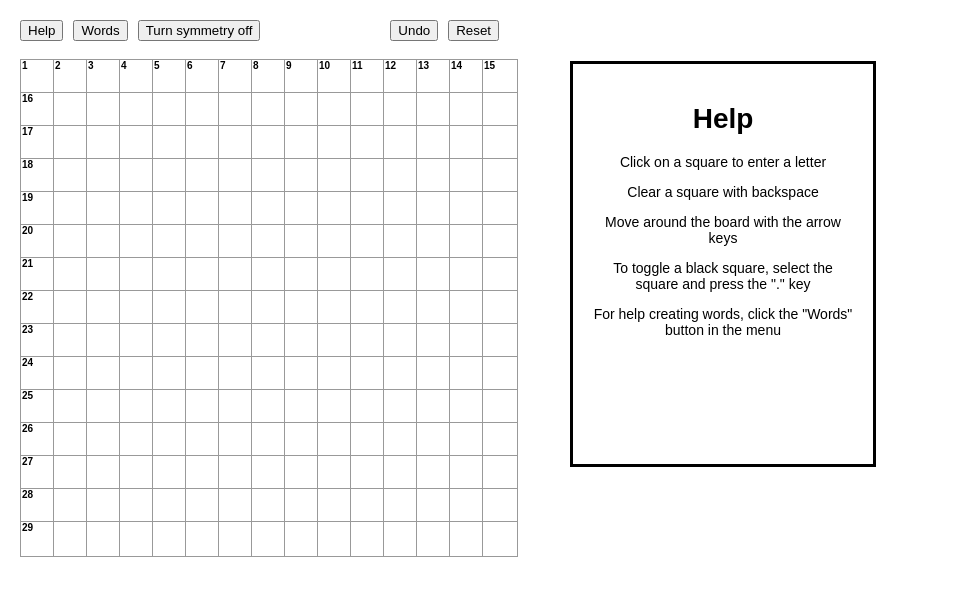
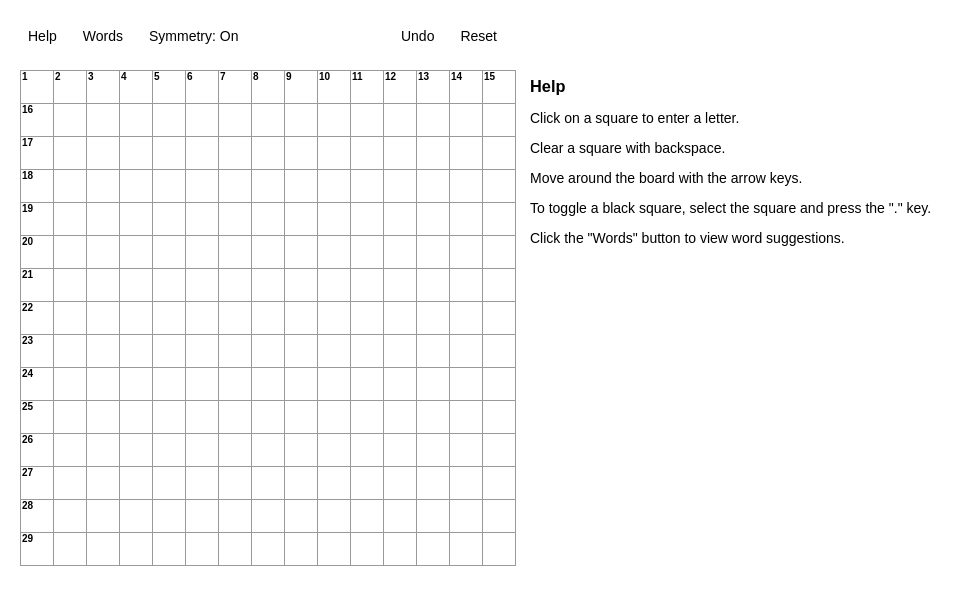
Before and after one commit to tatemunnich/crossword, a React (Create React App) app: page / in a window 1280 px wide. Both pictures are taken after a click on the button "Help". Shown: the top 596 px of the page, without its empty margins (0-971 px from the left). Built offline with nearby package versions, Linux system fonts and the light colour scheme.

Commit message:
Added Toggle-Symmetry, cleaned up menu, cleaned up help panel.

```diff
--- a/src/App.css
+++ b/src/App.css
@@ -36,7 +36,7 @@ body {
 }
 
 .highlighted-square {
-  background-color: #bfc4d6;
+  background-color: #c9e4ff;
   font-size: 22px;
 }
 
@@ -70,19 +70,28 @@ body {
   display: flex;
   flex-direction: row;
   margin-bottom: 20px;
+  width: 495px;
 }
 
 .menubar {
   display: flex;
   flex-direction: row;
-}
-
-.menubar-right{
-  margin-left: 120px;
+  width: 495px;
+  justify-content: space-between;
 }
 
 .menu-button {
   margin-right: 10px;
+  border: none;
+  border-radius: 4px;
+  background-color: white;
+  font: 14px "Century Gothic", Futura, sans-serif;
+  outline: none;
+  padding: 8px;
+}
+
+.menu-button:hover {
+  background-color: #c9e4ff;
 }
 
 .square {
@@ -113,12 +122,21 @@ body {
   flex-direction: row;
 }
 
+/*.panel-contents {*/
+/*  width: 260px;*/
+/*  border-style: solid;*/
+/*  border-radius: 8px;*/
+/*  background-color: #dddddd;*/
+/*  border-color: #bfbfbf;*/
+/*  margin-left: 40px;*/
+/*  width: 260px;*/
+/*  height: 360px;*/
+/*  padding: 20px;*/
+/*  text-align: left;*/
+/*}*/
+
 .panel-contents {
-  width: 260px;
-  border-style: solid;
-  margin-left: 40px;
-  height: 360px;
-  padding: 20px;
+  text-align: left;
 }
 
 .suggestion-panel {
--- a/src/components/Game.js
+++ b/src/components/Game.js
@@ -365,9 +365,16 @@ class Game extends React.Component {
             this.undo();
         } else if (value==="reset") {
             this.reset();
-        }  else if (value==="symmetry") {
-            const sym = this.state.symmetrical;
-            this.setState({symmetrical: !sym});
+        } else if (value==="toggle-symmetry") {
+            const btn = document.getElementById("toggle-symmetry")
+            if (this.state.symmetrical) {
+                this.setState({symmetrical: false})
+                btn.innerText = "Symmetry: Off";
+            }
+            else {
+                this.setState({symmetrical: true})
+                btn.innerHTML = "Symmetry: On";
+            }
         } else {
             this.setState({panelControl: value});
         }
@@ -384,22 +391,17 @@ class Game extends React.Component {
     }
 
     getHighlightedSquares() {
-        let highlightedSquares = [];
+        let highlightedSquares = this.fill2dArray();
         const squares = this.getCurrentSquares();
-        for (let i = 0; i < BOARD_SIZE; i++) {
-            highlightedSquares.push(Array(BOARD_SIZE).fill(false));
-        }
-
         let highlightIsTrue = true;
         let hasHitFocus = false;
 
-        if (this.state.isAcross) {
         for (let i = 0; i < BOARD_SIZE; i++) {
             for (let j = 0; j < BOARD_SIZE; j++) {
                 if (!hasHitFocus) {
                     highlightIsTrue = true;
                 }
-                    if (squares[i][j] === '.') {
+                if (squares[i][j] === '.' && i === this.state.focusRow && this.state.isAcross) {
                     highlightIsTrue = false;
                     if (!hasHitFocus) {
                         for (let k = 0; k < j; k++) {
@@ -407,23 +409,7 @@ class Game extends React.Component {
                         }
                     }
                 }
-                    if (i * BOARD_SIZE + j === this.state.focusIndex) {
-                        highlightedSquares[i][j] = false;
-                        hasHitFocus = true;
-                    } else if (i === this.state.focusRow && highlightIsTrue) {
-                        highlightedSquares[i][j] = true;
-                    }
-                }
-            }
-        }
-
-        else if (!this.state.isAcross) {
-            for (let i = 0; i < BOARD_SIZE; i++) {
-                for (let j = 0; j < BOARD_SIZE; j++) {
-                    if (!hasHitFocus) {
-                        highlightIsTrue = true;
-                    }
-                    if (squares[i][j] === '.' && j ===this.state.focusCol) {
+                else if (squares[i][j] === '.' && j === this.state.focusCol && !this.state.isAcross) {
                     highlightIsTrue = false;
                     if (!hasHitFocus) {
                         for (let k = 0; k < i; k++) {
@@ -434,9 +420,10 @@ class Game extends React.Component {
                 if (i * BOARD_SIZE + j === this.state.focusIndex) {
                     highlightedSquares[i][j] = false;
                     hasHitFocus = true;
-                    } else if (j === this.state.focusCol && highlightIsTrue) {
+                } else if (i === this.state.focusRow && highlightIsTrue && this.state.isAcross) {
                     highlightedSquares[i][j] = true;
-                    }
+                } else if (j === this.state.focusCol && highlightIsTrue && !this.state.isAcross) {
+                    highlightedSquares[i][j] = true;
                 }
             }
         }
@@ -495,7 +482,7 @@ class Game extends React.Component {
                 <div className={"menu"}>
                     <Menu
                         onClick={this.handleMenuClick}
-                        symmetrical={this.state.symmetrical}
+                        toggleSymmetry={this.toggleSymmetry}
                     />
                 </div>
                 <div className={"game"}>
--- a/src/components/Menu.js
+++ b/src/components/Menu.js
@@ -10,7 +10,7 @@ class Menu extends React.Component {
                 <div className={"menubar-left"}>
                     <button className={"menu-button"} value={"Help"} onClick={this.props.onClick}>Help</button>
                     <button className={"menu-button"} value={"Words"} onClick={this.props.onClick}>Words</button>
-                    <button className={"menu-button"} value={"symmetry"} onClick={this.props.onClick}>Turn symmetry {this.props.symmetrical? "off" : "on"}</button>
+                    <button id={"toggle-symmetry"} className={"menu-button"} value={"toggle-symmetry"} onClick={this.props.onClick}>Symmetry: On</button>
                 </div>
                 <div className={"menubar-right"}>
                     <button className={"menu-button"} value="undo" onClick={this.props.onClick}>Undo</button>
--- a/src/components/Panel.js
+++ b/src/components/Panel.js
@@ -17,12 +17,12 @@ class Panel extends React.Component {
 function HelpPanel() {
     return (
         <div className={"panel-contents"}>
-            <h1>Help</h1>
-            <p>Click on a square to enter a letter</p>
-            <p>Clear a square with backspace</p>
-            <p>Move around the board with the arrow keys</p>
-            <p>To toggle a black square, select the square and press the "." key</p>
-            <p>For help creating words, click the "Words" button in the menu</p>
+            <h3>Help</h3>
+            <p>Click on a square to enter a letter.</p>
+            <p>Clear a square with backspace.</p>
+            <p>Move around the board with the arrow keys.</p>
+            <p>To toggle a black square, select the square and press the "." key.</p>
+            <p>Click the "Words" button to view word suggestions.</p>
         </div>
     )
 }
--- a/src/components/Square.js
+++ b/src/components/Square.js
@@ -32,7 +32,7 @@ class Square extends React.Component {
                     </label>
                     : null
                 }
-                <div
+                <button
                     tabIndex={-1}
                     className={this.classStyle()}
                     id={this.props.index}
@@ -42,7 +42,7 @@ class Square extends React.Component {
                     aria-label={this.ariaLabel()}
                 >
                     {this.props.value}
-                </div>
+                </button>
             </td>
         );
     }
```
Lines whose indentation alone changed are shown as unchanged.
